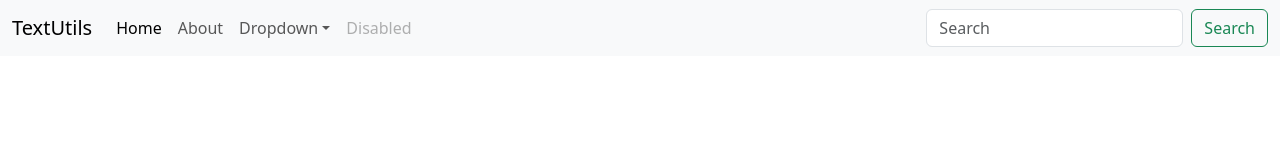
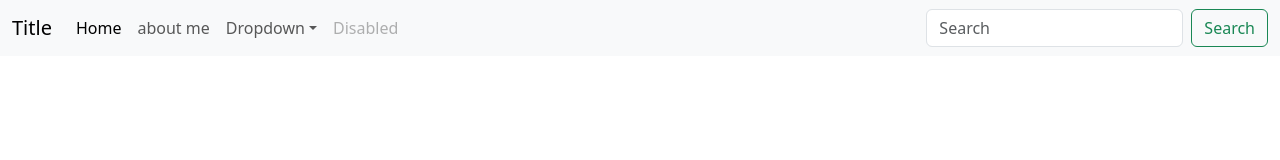
Before and after one commit to rutupawar/textWebApp, a React (Create React App) app: page / in a window 1280 px wide. Shown: the top 160 px of the page. Built offline with nearby package versions, Linux system fonts and the light colour scheme.

Commit message:
Initial learn about props

```diff
--- a/src/App.js
+++ b/src/App.js
@@ -1,6 +1,6 @@
 // import logo from './logo.svg';
 import './App.css';
-
+import Navbar from './components/Navbar';
 
 // function App1() {
 //   return (
@@ -35,42 +35,7 @@
 function App() {
     return (
     <>
-      <nav className="navbar navbar-expand-lg bg-body-tertiary">
-      <div className="container-fluid">
-        <a className="navbar-brand" href="/">TextUtils</a>
-        <button className="navbar-toggler" type="button" data-bs-toggle="collapse" data-bs-target="#navbarSupportedContent" aria-controls="navbarSupportedContent" aria-expanded="false" aria-label="Toggle navigation">
-          <span className="navbar-toggler-icon"></span>
-        </button>
-        <div className="collapse navbar-collapse" id="navbarSupportedContent">
-          <ul className="navbar-nav me-auto mb-2 mb-lg-0">
-            <li className="nav-item">
-              <a className="nav-link active" aria-current="page" href="/">Home</a>
-            </li>
-            <li className="nav-item">
-              <a className="nav-link" href="/">About</a>
-            </li>
-            <li className="nav-item dropdown">
-              <a className="nav-link dropdown-toggle" href="/" role="button" data-bs-toggle="dropdown" aria-expanded="false">
-                Dropdown
-              </a>
-              <ul className="dropdown-menu">
-                <li><a className="dropdown-item" href="/">Action</a></li>
-                <li><a className="dropdown-item" href="/">Another action</a></li>
-                <li><hr className="dropdown-divider"/></li>
-                <li><a className="dropdown-item" href="/">Something else here</a></li>
-              </ul>
-            </li>
-            <li className="nav-item">
-              <a className="nav-link disabled" href="/">Disabled</a>
-            </li>
-          </ul>
-          <form className="d-flex" role="search">
-            <input className="form-control me-2" type="search" placeholder="Search" aria-label="Search"/>
-            <button className="btn btn-outline-success" type="submit">Search</button>
-          </form>
-        </div>
-    </div>
-    </nav>
+    <Navbar Title="Title" Home="Home" About="about me"/>
     </>
   );
 }
--- /dev/null
+++ b/src/components/Navbar.js
@@ -0,0 +1,56 @@
+import React from 'react'
+import PropTypes from 'prop-types'
+
+
+export default function Navbar(props) {
+  return (
+    <div>
+      <nav className="navbar navbar-expand-lg bg-body-tertiary">
+      <div className="container-fluid">
+        <a className="navbar-brand" href="/">{props.Title}</a>
+        <button className="navbar-toggler" type="button" data-bs-toggle="collapse" data-bs-target="#navbarSupportedContent" aria-controls="navbarSupportedContent" aria-expanded="false" aria-label="Toggle navigation">
+          <span className="navbar-toggler-icon"></span>
+        </button>
+        <div className="collapse navbar-collapse" id="navbarSupportedContent">
+          <ul className="navbar-nav me-auto mb-2 mb-lg-0">
+            <li className="nav-item">
+              <a className="nav-link active" aria-current="page" href="/">{props.Home}</a>
+            </li>
+            <li className="nav-item">
+              <a className="nav-link" href="/">{props.About}</a>
+            </li>
+            <li className="nav-item dropdown">
+              <a className="nav-link dropdown-toggle" href="/" role="button" data-bs-toggle="dropdown" aria-expanded="false">
+                Dropdown
+              </a>
+              <ul className="dropdown-menu">
+                <li><a className="dropdown-item" href="/">Action</a></li>
+                <li><a className="dropdown-item" href="/">Another action</a></li>
+                <li><hr className="dropdown-divider"/></li>
+                <li><a className="dropdown-item" href="/">Something else here</a></li>
+              </ul>
+            </li>
+            <li className="nav-item">
+              <a className="nav-link disabled" href="/">Disabled</a>
+            </li>
+          </ul>
+          <form className="d-flex" role="search">
+            <input className="form-control me-2" type="search" placeholder="Search" aria-label="Search"/>
+            <button className="btn btn-outline-success" type="submit">Search</button>
+          </form>
+        </div>
+    </div>
+    </nav>
+    </div>
+  )
+}
+
+Navbar.propTypes = {
+    Title: PropTypes.string.isRequired,     // This define types of props to be specific
+    Home: PropTypes.string,
+    About: PropTypes.string
+}
+
+Navbar.defaultProps = {
+    Title: 'Default title'     // Default value for props, if not sent. The type evaluation is done, only when its actually loaded(i.e. not sent)
+}
```
